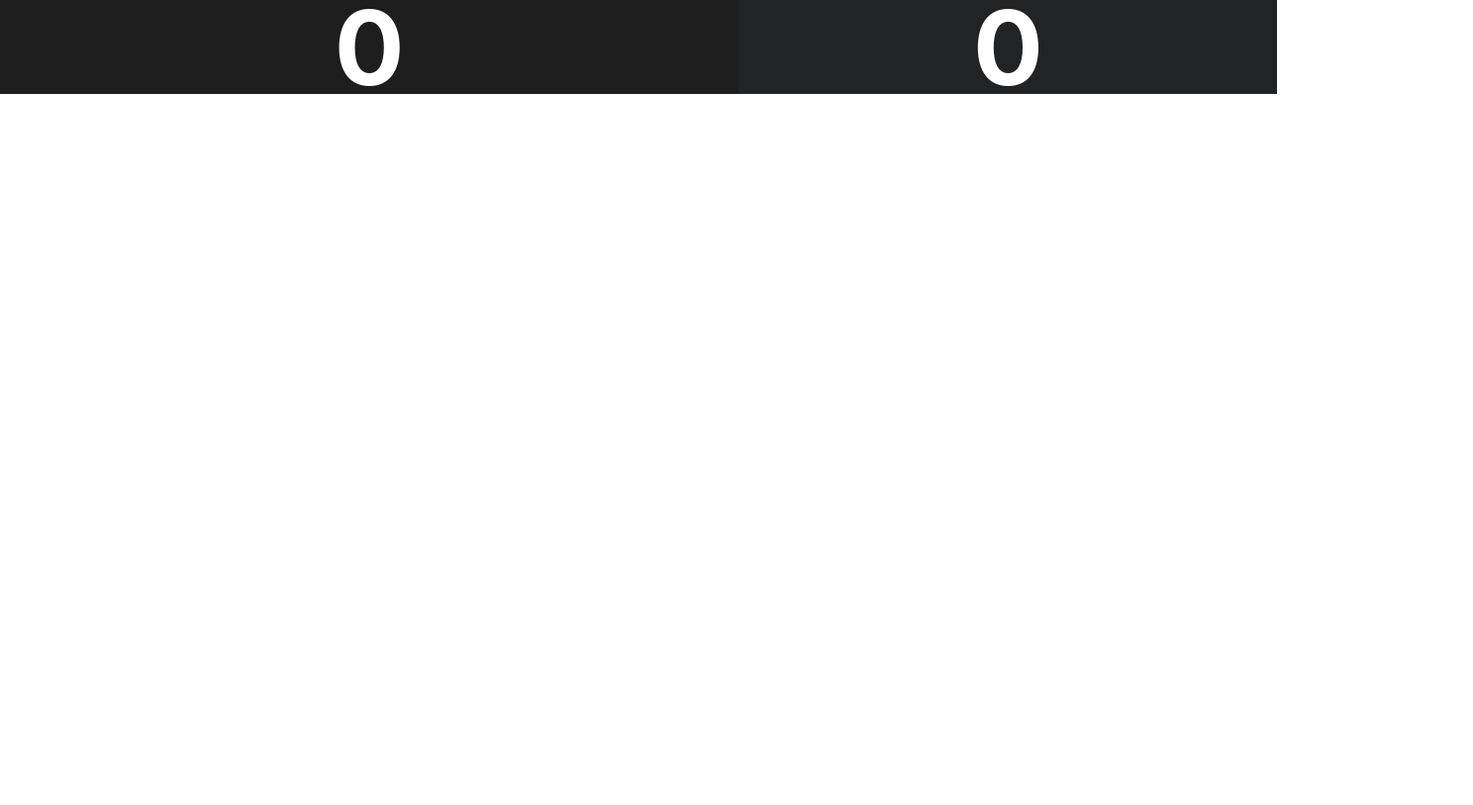
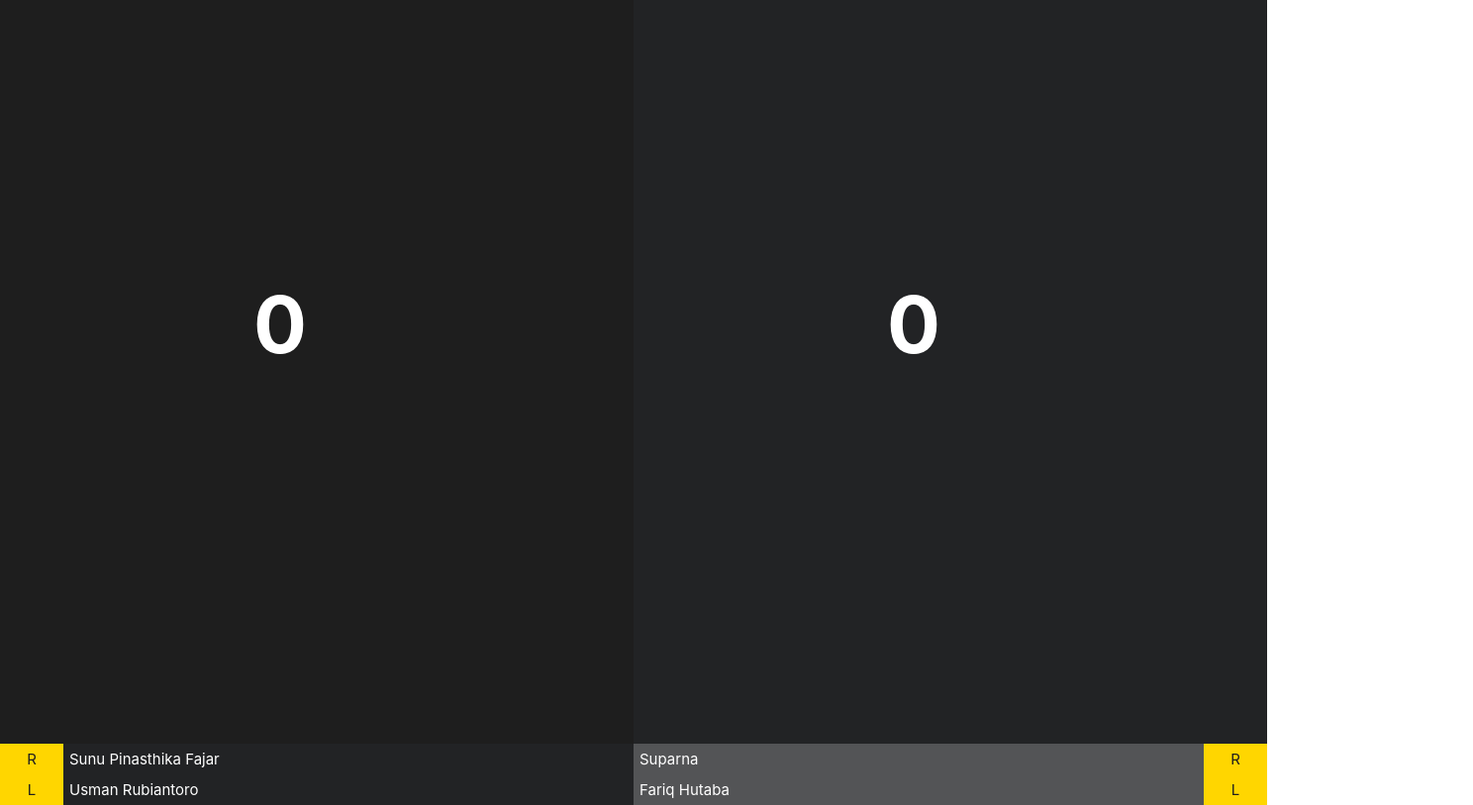
Before and after one commit to HER-hiq/Take-Home, a plain HTML site: page index.html in a window 1280 px wide. Shown: the whole page at 99% size, 1488 px wide, since content can reach past the window. Drawn offline with Linux system fonts and the light colour scheme.

Commit message:
Update index.html

```diff
--- a/index.html
+++ b/index.html
@@ -3,55 +3,40 @@
     <meta charset="UTF-8">
     <meta http-equiv="X-UA-Compatible" content="IE=edge">
     <meta name="viewport" content="width=device-width, initial-scale=1.0">
-    <title>TAKE HOME</title>
+    <title>Score Board</title>
     <link rel="stylesheet" href="assets/style.css">
+    <link href="https://fonts.googleapis.com/css2?family=Poppins:wght@400;500&display=swap" rel="stylesheet" />
 </head>
 
 <body>
-    <div class = "container">
-        <div class = "tim_l">
-            <div class = "timl_poin">
-                <div class = "poin_l">
-                    <h2>0</h2>
-                </div>
-            </div>
-            <div class = "player">
-                <div class = "player_l">
-                    <p class = "position">R</p>
-                    <p class = "nama_l">
-                        Sunu Pinasthika Fajar
-                    </p>
-                </div>
-                <div class = "player_r">
-                    <p class = "position">L</p>
-                    <p class = "nama_l">
-                        Usman Rubiantoro
-                    </p>
-                </div>
+    <div class="container">
+        <div class="timl_poin">
+            <div class="poinl">0</div>
+        </div>
+        <div class="timr_poin">
+            <div class="poinr">0</div>
+        </div>
+    </div>
+
+    <div class="footer">
+        <div class="tim_l">
+            <div class="player">
+                <p class="posisi">R</p>
+                <p class="nama">Sunu Pinasthika Fajar</p>
+                <p class="posisi">L</p>
+                <p class="nama">Usman Rubiantoro</p>
             </div>
         </div>
-        <div class = "tim_r">
-            <div class = "timr_poin">
-                <div class = "poin_r">
-                    <h2>0</h2>
-                </div>
-            </div>
-            <div class = "player">
-                <div class = "player_l">
-                    <p class = "nama_r">
-                        Suparna
-                    </p>
-                    <p class = "position">R</p>
-                </div>
-                <div class = "player_r">
-                    <p class = "nama_r">
-                        Fariq Hutaba
-                    </p>
-                    <p class = "position">L</p>
-                </div>
+        <div class="tim_r">
+            <div class="player">
+                <p class="nama">Suparna</p>
+                <p class="posisi">R</p>
+                <p class="nama">Fariq Hutaba</p>
+                <p class="posisi">L</p>
             </div>
         </div>
     </div>
+
     <script src="assets/script.js"></script>
 </body>
 </html>
```
